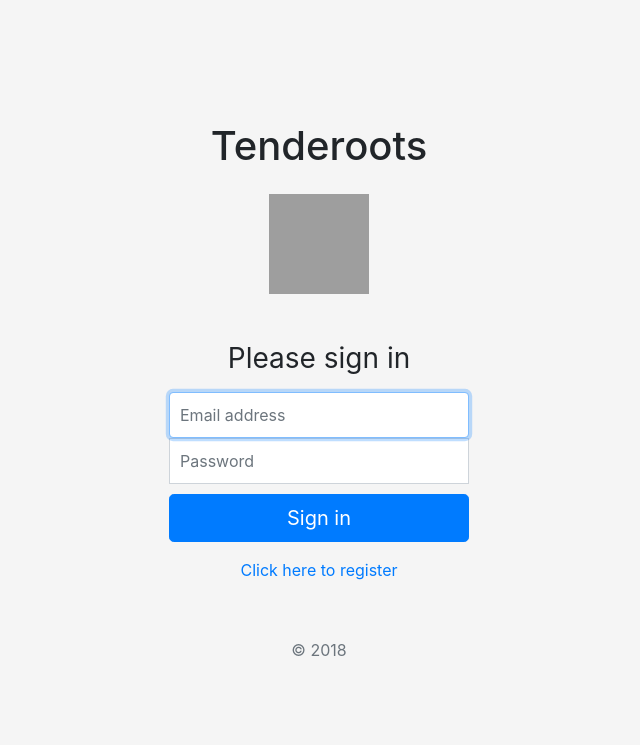
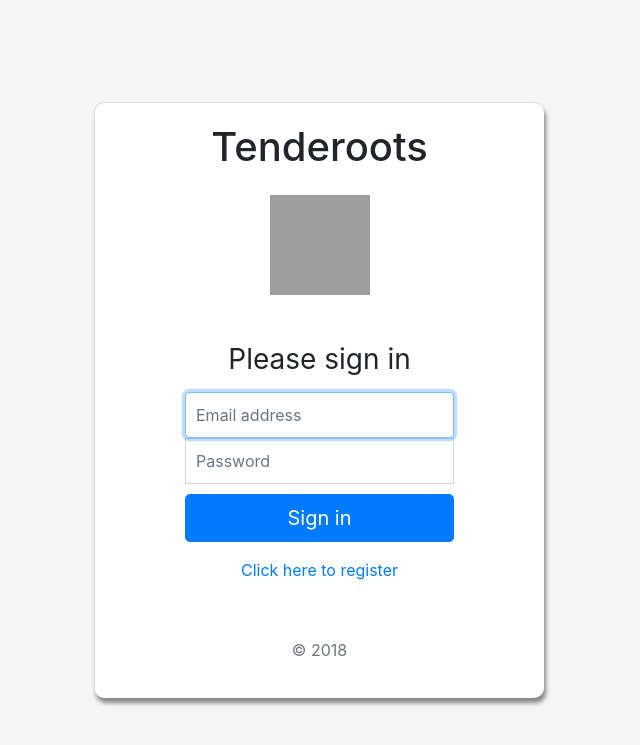
Before and after one commit to dmc3152/tenderoots, a PHP site: page /tenderoots/ in a window 1280 px wide. Shown: the top 745 px of the page, without its empty margins (321-961 px from the left). Run offline with PHP 8.4, Linux system fonts and the light colour scheme; data that the repository does not hold is empty; grey boxes are pictures that could not be loaded.

Commit message:
added box around login

```diff
--- a/styles.css
+++ b/styles.css
@@ -19,10 +19,15 @@ body {
 }
 
 .form-signin {
+  background-color: white;
   width: 100%;
-  max-width: 330px;
-  padding: 15px;
+  max-width: 450px;
+  padding: 20px 90px;
   margin: 0 auto;
+  border-radius: 10px;
+  border-left: 1px solid #dedede;
+  border-top: 1px solid #dedede;
+  box-shadow: 2px 5px 4px #888888;
 }
 .form-signin .checkbox {
   font-weight: 400;
@@ -49,10 +54,15 @@ body {
 }
 
 .form-register {
+  background-color: white;
   width: 100%;
-  max-width: 330px;
-  padding: 15px;
+  max-width: 450px;
+  padding: 20px 90px;
   margin: 0 auto;
+  border-radius: 10px;
+  border-left: 1px solid #dedede;
+  border-top: 1px solid #dedede;
+  box-shadow: 2px 5px 4px #888888;
 }
 .form-register .checkbox {
   font-weight: 400;
```
